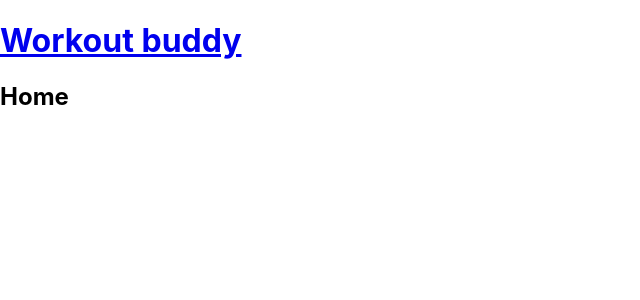
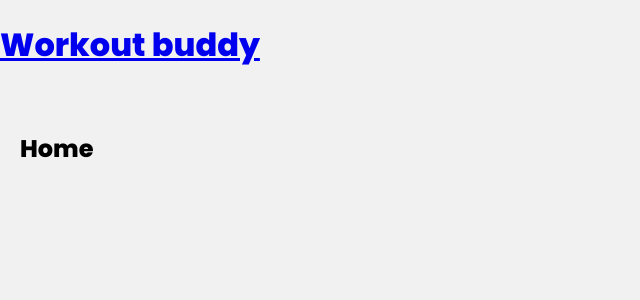
Before and after one commit to Miguel-Cabral/PERN-WORKOUT-FORM, a React (Create React App) app in the folder frontend/: page / in a window 1280 px wide. Shown: the top 300 px of the page, without its empty margins (0-640 px from the left). Built offline with nearby package versions, Linux system fonts and the light colour scheme.

Commit message:
added css style

```diff
--- a/frontend/src/App.js
+++ b/frontend/src/App.js
@@ -1,5 +1,4 @@
 import { BrowserRouter, Routes, Route } from "react-router-dom";
-
 import Home from './pages/Home';
 import Navbar from "./components/Navbar";
 function App() {
--- a/frontend/src/index.css
+++ b/frontend/src/index.css
@@ -1,13 +1,33 @@
+/* google font */
+@import url("https://fonts.googleapis.com/css2?family=Poppins:wght@300;400;500;600;800&family=VT323&display=swap");
+
+/* layout */
+:root {
+  --primary: #1aac83;
+  --error: #e7195a;
+}
 body {
+  background: #f1f1f1;
   margin: 0;
-  font-family: -apple-system, BlinkMacSystemFont, 'Segoe UI', 'Roboto', 'Oxygen',
-    'Ubuntu', 'Cantarell', 'Fira Sans', 'Droid Sans', 'Helvetica Neue',
-    sans-serif;
-  -webkit-font-smoothing: antialiased;
-  -moz-osx-font-smoothing: grayscale;
+  font-family: "Poppins";
 }
-
-code {
-  font-family: source-code-pro, Menlo, Monaco, Consolas, 'Courier New',
-    monospace;
+header {
+  background: #fff;
 }
+header .container {
+  max-width: 1400px;
+  margin: 0 auto;
+  padding: 10px 20px;
+  display: flex;
+  align-items: center;
+  justify-content: space-between;
+}
+header a {
+  color: #333;
+  text-decoration: none;
+}
+.pages {
+  max-width: 1400px;
+  padding: 20px;
+  margin: 0 auto;
+}
```
